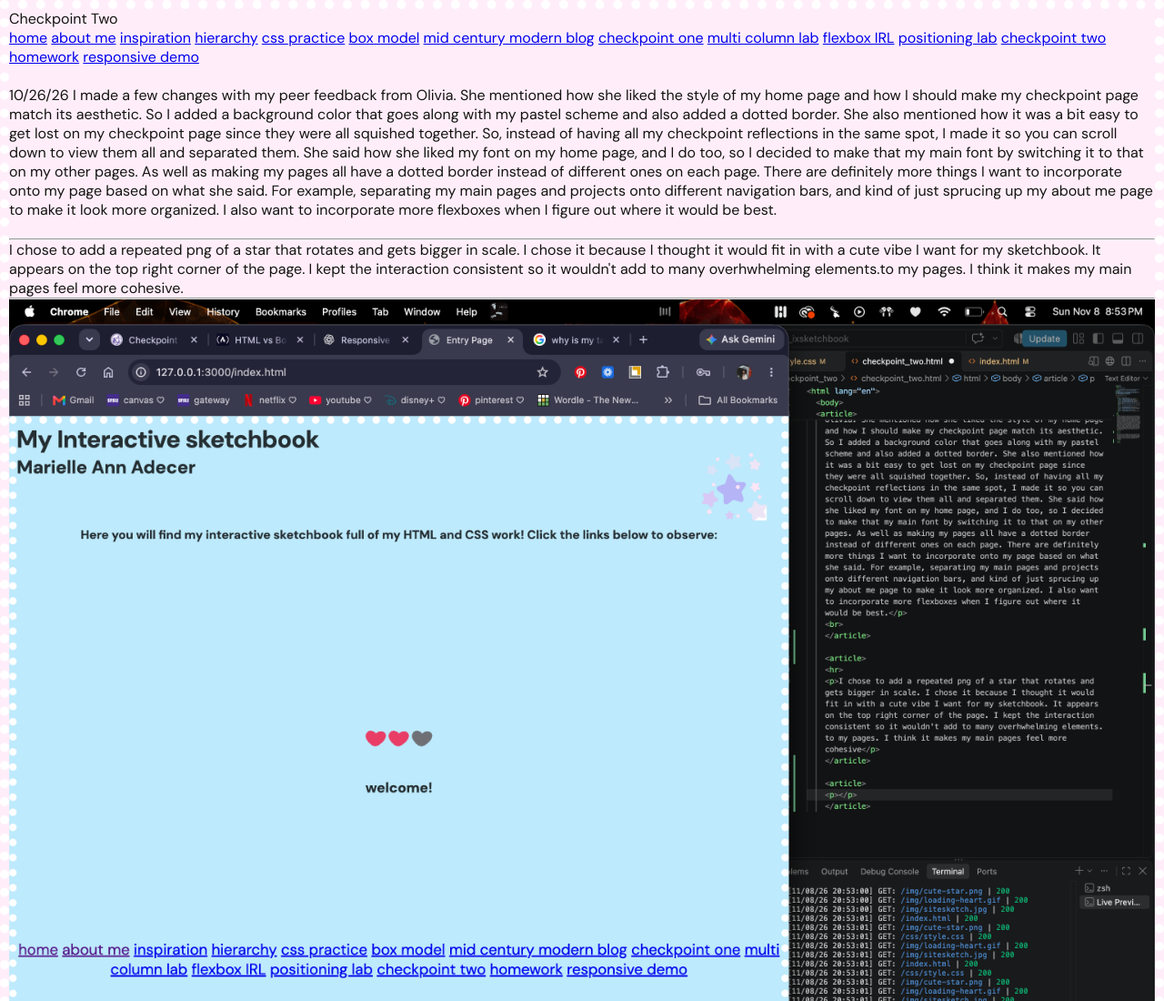
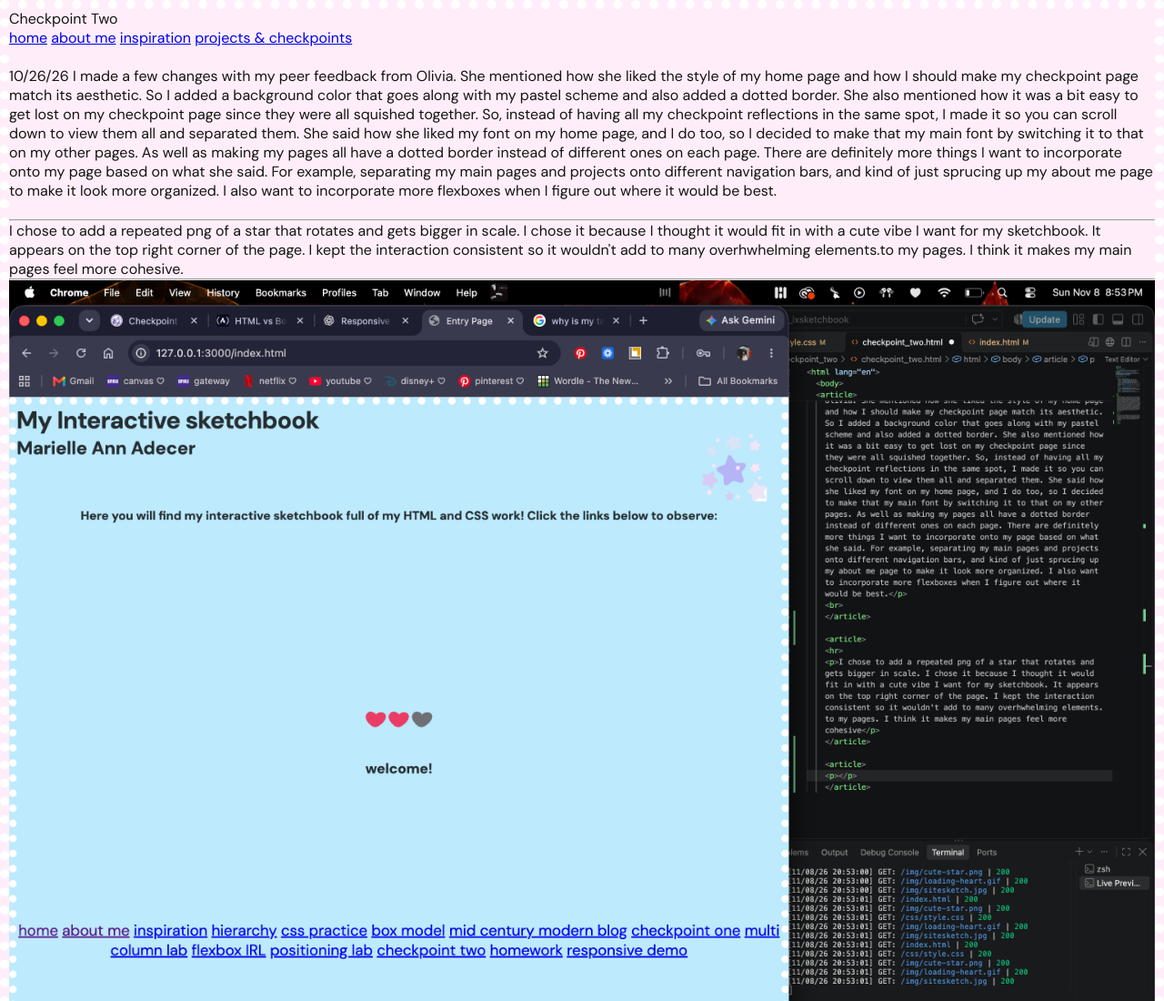
Before and after one commit to marielle-a21/monday_ixsketchbook, a plain HTML site: page Checkpoint_two/checkpoint_two.html in a window 1280 px wide. Shown: the top 1100 px of the page at 91% size. Drawn offline with Linux system fonts and the light colour scheme.

Commit message:
nav bar edit

```diff
--- a/Checkpoint_two/checkpoint_two.html
+++ b/Checkpoint_two/checkpoint_two.html
@@ -8,23 +8,13 @@
 <link href="https://fonts.googleapis.com/css2?family=Archivo+Black&family=DM+Sans:ital,opsz,wght@0,9..40,100..1000;1,9..40,100..1000&display=swap" rel="stylesheet">
 <link rel="stylesheet" href="style.css"
 
-<title>Checkpoint Two</title>
+    <h1>Checkpoint Two</h1>
 
     <nav>
     <a href="../index.html">home</a>
       <a href="../3_about me/3_about me.html">about me</a>
       <a href="../2_inspo/2_inspo.html">inspiration</a>
-      <a href="../1_hierarchy/1_hierarchy.html">hierarchy</a>
-      <a href="../4_css basics/index.html">css practice</a>
-      <a href="../box_model/box_model.html">box model</a>
-      <a href="../mid_century_modern_blog/index.html">mid century modern blog</a>
-      <a href="../checkpoint_one/checkpoint_one.html">checkpoint one</a>
-      <a href="../multi_column_lab/index.html" >multi column lab</a>
-      <a href="../flexboxIRL/index.html">flexbox IRL</a>
-      <a href="../positioningLab/index.html">positioning lab</a>
-      <a href="../Checkpoint_two/checkpoint_two.html">checkpoint two</a>
-      <a href="../homework/homework.html">homework</a>
-      <a href="../responsiveDemo/index.html">responsive demo</a>
+      <a href="../projects/index.html">projects & checkpoints</a>
     </nav>
 
   </head>
```
Also changed, not shown: checkpoint_one/checkpoint_one.html (+1 -11 lines).
